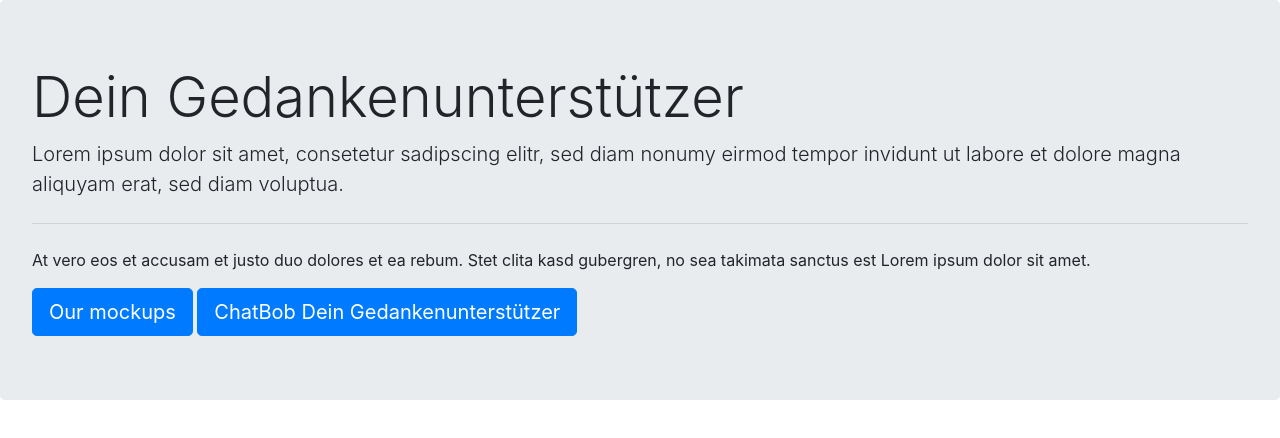
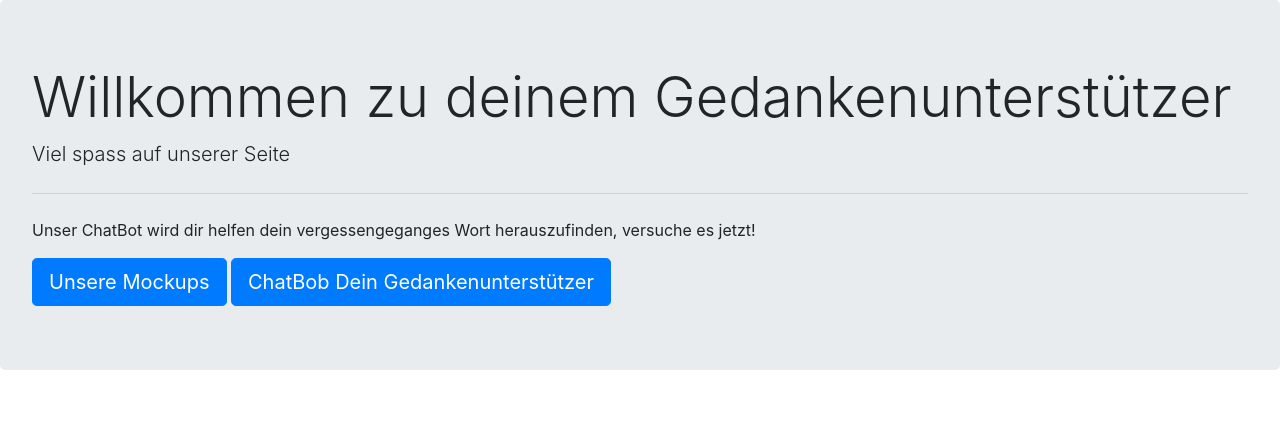
Before and after one commit to t1jac0b/variante3, a plain HTML site: page templates/index.html in a window 1280 px wide. Drawn offline with nearby package versions, Linux system fonts and the light colour scheme.

Commit message:
Update index.html

```diff
--- a/templates/index.html
+++ b/templates/index.html
@@ -12,11 +12,11 @@
   </head>
   <body>
     <div class="jumbotron">
-        <h1 class="display-4">Dein Gedankenunterstützer</h1>
-        <p class="lead">Lorem ipsum dolor sit amet, consetetur sadipscing elitr, sed diam nonumy eirmod tempor invidunt ut labore et dolore magna aliquyam erat, sed diam voluptua.</p>
+        <h1 class="display-4">Willkommen zu deinem Gedankenunterstützer</h1>
+        <p class="lead">Viel spass auf unserer Seite</p>
         <hr class="my-4">
-        <p>At vero eos et accusam et justo duo dolores et ea rebum. Stet clita kasd gubergren, no sea takimata sanctus est Lorem ipsum dolor sit amet.</p>
-        <a class="btn btn-primary btn-lg" href="/mockups.pdf" role="button">Our mockups</a>
+        <p>Unser ChatBot wird dir helfen dein vergessengeganges Wort herauszufinden, versuche es jetzt!</p>
+        <a class="btn btn-primary btn-lg" href="/mockups.pdf" role="button">Unsere Mockups</a>
         <a class="btn btn-primary btn-lg" href="/chatbotvarianteC/chatbotvarianteC/chat" role="button">ChatBob Dein Gedankenunterstützer</a>
       </div>
   </body>
```
